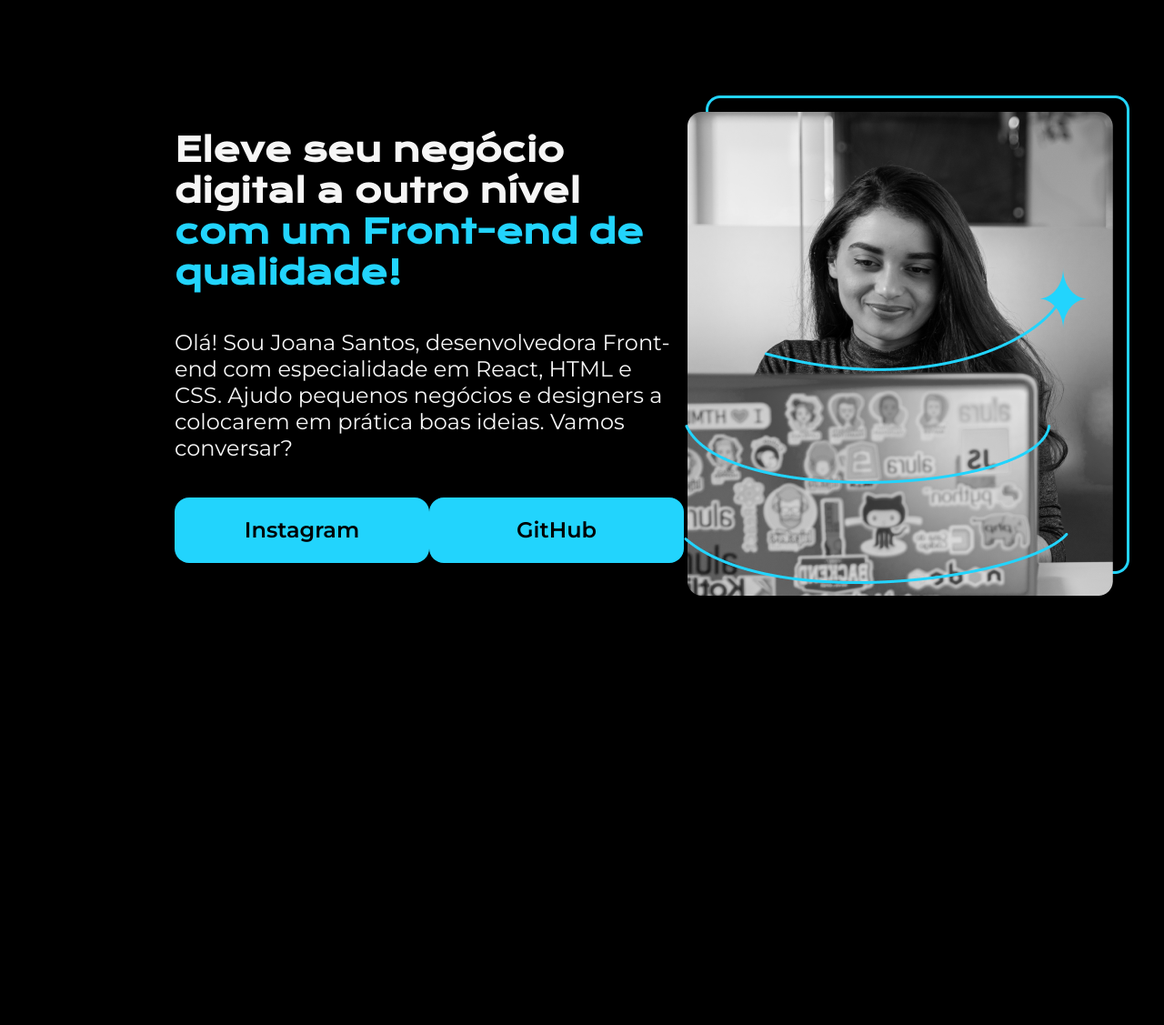
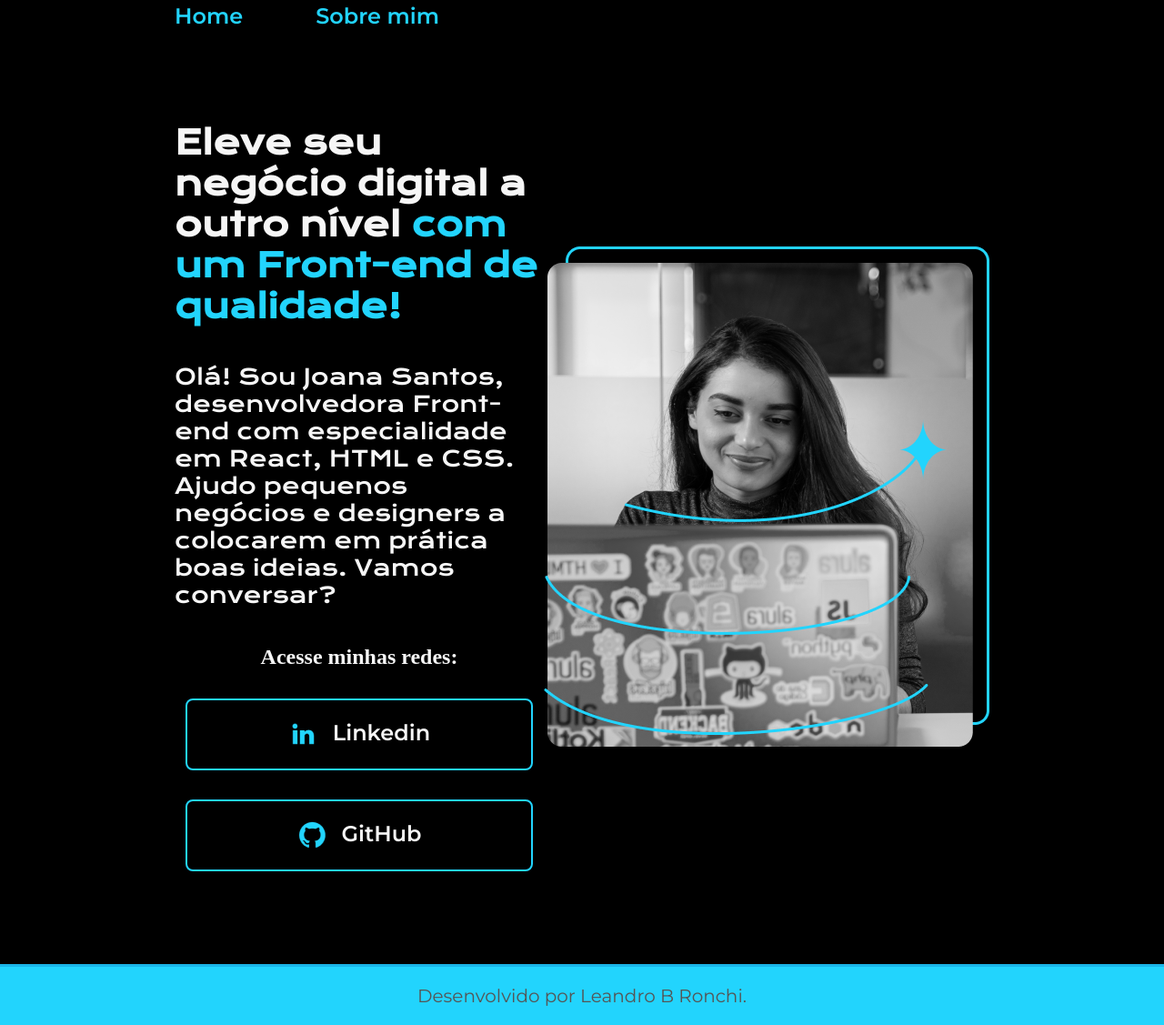
Before and after one commit to LeRonchi/Estudo_Portifolio, a plain HTML site: page index.html in a window 1280 px wide. Shown: the part 23-1150 px from the top of the page at 91% size. Before the commit the page ends 928 px from the top, so only its background shows below. Drawn offline with nearby package versions, Linux system fonts and the light colour scheme.

Commit message:
Atualização do portfólio - Inclusão de efeitos nos botões e pagina Sobre mim

```diff
--- /dev/null
+++ b/Styles/style.css
@@ -0,0 +1,113 @@
+@import url('https://fonts.googleapis.com/css2?family=Krona+One&family=Montserrat:wght@400;600&display=swap');
+
+* {
+    margin: 0;
+    padding: 0;
+}
+
+body{
+    /* height:100vh; */
+    box-sizing: border-box;
+    background-color: #000000;
+    color: #F6F6F6;
+}
+
+.cabecalho {
+    padding: 2% 0% 0% 15%;
+}
+
+.cabecalho__menu {
+    display: flex;
+    gap: 80px;
+}
+
+.cabecalho__menu__link {
+    font-family: 'montserrat', sans-serif;
+    font-size: 24px;
+    font-weight: 600;
+    color: #22D4FD;
+    text-decoration: none;
+}
+
+.titulo-destaque {
+    color: #22D4FD;
+}
+
+.container {
+    padding: 8% 15%;
+    display:flex;
+    align-items: center;
+    justify-content: space-between;
+}
+
+.container__texto {
+    width: 615px;
+    display: flex;
+    flex-direction: column;
+    gap: 40px;
+
+}
+
+.container__titulo__principal {
+    font-size: 36px;
+    font-family: 'Krona One', sans-serif;
+}
+
+.container__titulo__sub {
+    font-size: 24px;
+    font-family: 'Montserrat', sans-serif;
+}
+.container__links {
+    display: flex;
+    flex-direction: column;
+    justify-content: space-between;
+    align-items: center;
+    gap: 32px;
+}
+
+.container__titulo__sub{
+    font-family: 'krona one', sans-serif;
+    font-weight: 400;
+    font-size: 24px;
+}
+
+.container__links__link {
+    /* background-color: #22D4FD; */
+    display: flex;
+    justify-content: center;
+    border: 2px solid #22D4FD;
+    gap: 16px;
+    width: 378px;
+    text-align: center;
+    border-radius: 8px;
+    font-size: 24px;
+    font-weight: 600;
+    padding: 21.5px 0;
+    text-decoration: none;
+    color: #f6f6f6;
+    font-family: 'montserrat', sans-serif;
+    cursor: pointer;
+}
+
+.container__links__link:hover {
+    background-color: #272727;
+    background-image: linear-gradient(90deg, transparent 0%, rgba(255,255,255,0.1) 50%, transparent 100%);
+    transform: translateX(5px);
+    transition: all 0.3s ease;
+
+}
+
+.rodape {
+    padding: 20px 24px;
+    color:#555;
+    background-color: #22D4FD;
+    text-align: center;
+    font-family: 'montserrat', sans-serif;
+    font-size: 20px;
+    font-weight: 400;
+    border-top: 3px solid #1BB5E8;
+}
+
+.rodape p {
+    margin: 0;
+}
--- a/index.html
+++ b/index.html
@@ -6,11 +6,16 @@
     <meta http-equiv="X-UA-Compatible" content="IE=edge">
     <meta name="viewport" content="width=device-width, initial-scale=1.0">
     <title>Portifolio</title>
-    <link rel="stylesheet" href="style.css">
+    <link rel="stylesheet" href="./Styles/style.css">
 </head>
 
 <body>
-    <header></header>
+    <header class="cabecalho">
+        <nav class="cabecalho__menu">
+            <a class="cabecalho__menu__link" href="index.html">Home</a>
+            <a class="cabecalho__menu__link" href="about.html">Sobre mim</a>
+        </nav>
+    </header>
     <main class="container">
         <section class="container__texto">
             <h1 class="container__titulo__principal">
@@ -24,13 +29,20 @@
                 colocarem em prática boas ideias. Vamos
                 conversar?</p>
             <div class="container__links">
-                <a class="container__links__link" href="https://instagram.com/rafaballerini">Instagram</a>
-                <a class="container__links__link" href="https://github.com/guilhermeonrails">GitHub</a>
+                <h2 class="container__links__sub">Acesse minhas redes: </h2>
+                <a class="container__links__link" href="https://www.linkedin.com/in/leandroronchi-ti/" target="_blank">
+                    <img src="assets\linkedin.png" alt="Logo do Linkedin">
+                    Linkedin</a>
+                <a class="container__links__link" href="https://github.com/LeRonchi" target="_blank">
+                    <img src="assets\github.png" alt="Logo do GitHub">
+                    GitHub</a>
             </div>
         </section>
-        <img src="imagem.png" alt="Foto da Joana Santos programando">
+        <img src="assets\Imagem.png" alt="Foto da Joana Santos programando">
     </main>
-    <footer></footer>
+    <footer class="rodape">
+        <p>Desenvolvido por Leandro B Ronchi.</p>
+    </footer>
 </body>
 
 </html>
--- a/style.css
+++ /dev/null
@@ -1,58 +0,0 @@
-@import url('https://fonts.googleapis.com/css2?family=Krona+One&family=Montserrat:wght@400;600&display=swap');
-
-* {
-    margin: 0;
-    padding: 0;
-}
-
-body{
-    height:100vh;
-    box-sizing: border-box;
-    background-color: #000000;
-    color: #F6F6F6;
-}
-
-.titulo-destaque {
-    color: #22D4FD;
-}
-
-.container {
-    margin: 10% 15%;
-    display:flex;
-    align-items: center;
-    justify-content: space-between;
-}
-
-.container__texto {
-    width: 615px;
-    display: flex;
-    flex-direction: column;
-    gap: 40px;
-
-}
-
-.container__titulo__principal {
-    font-size: 36px;
-    font-family: 'Krona One', sans-serif;
-}
-
-.container__titulo__sub {
-    font-size: 24px;
-    font-family: 'Montserrat', sans-serif;
-}
-.container__links {
-    display: flex;
-    justify-content: space-between;
-}
-.container__links__link {
-    background-color: #22D4FD;
-    width: 280px;
-    text-align: center;
-    border-radius: 16px;
-    font-size: 24px;
-    font-weight: 600;
-    padding: 21.5px 0;
-    text-decoration: none;
-    color: #000000;
-    font-family: 'montserrat', sans-serif;
-}
```
Also changed, not shown: about.html (added, +25 -0 lines), assets/Imagem.png (renamed from Imagem.png), assets/github.png (added), assets/instagram.png (added), assets/linkedin.png (added), assets/twitch.png (added), assets/twitter-novo.png (added), assets/twitter.png (added), 1 other file.
